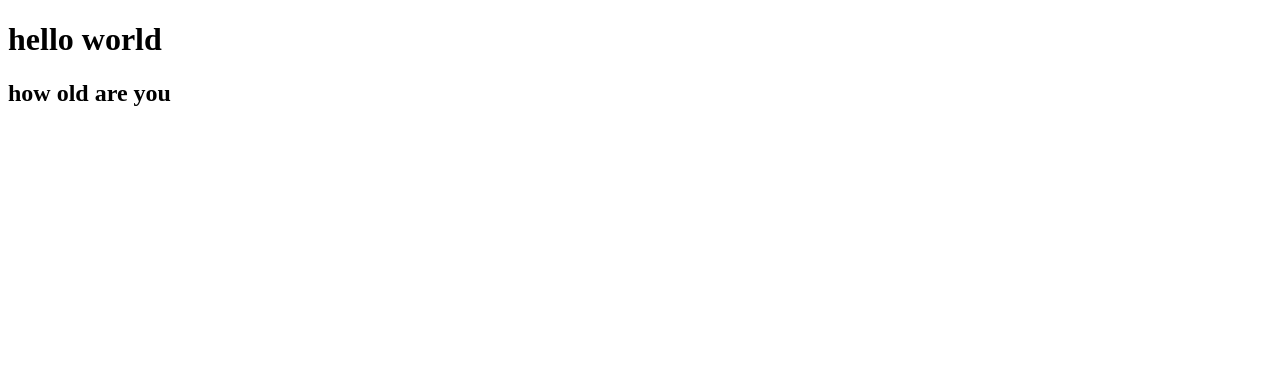
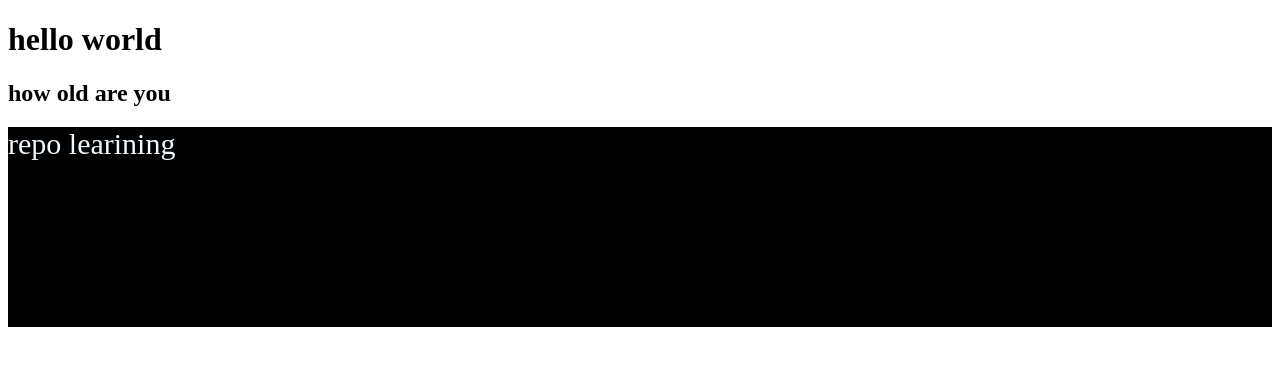
Before and after one commit to Blooming0/trmeez_Course, a plain HTML site: page index.html in a window 1280 px wide. Drawn offline with Linux system fonts and the light colour scheme.

Commit message:
index.html

```diff
--- a/index.html
+++ b/index.html
@@ -8,5 +8,7 @@
 <body>
     <h1>hello world</h1>
     <h2>how old are you</h2>
+    <div style="font-size: 30px; height: 200px;background-color: black;color: aliceblue;"
+    >repo learining</div>
 </body>
 </html>
```
